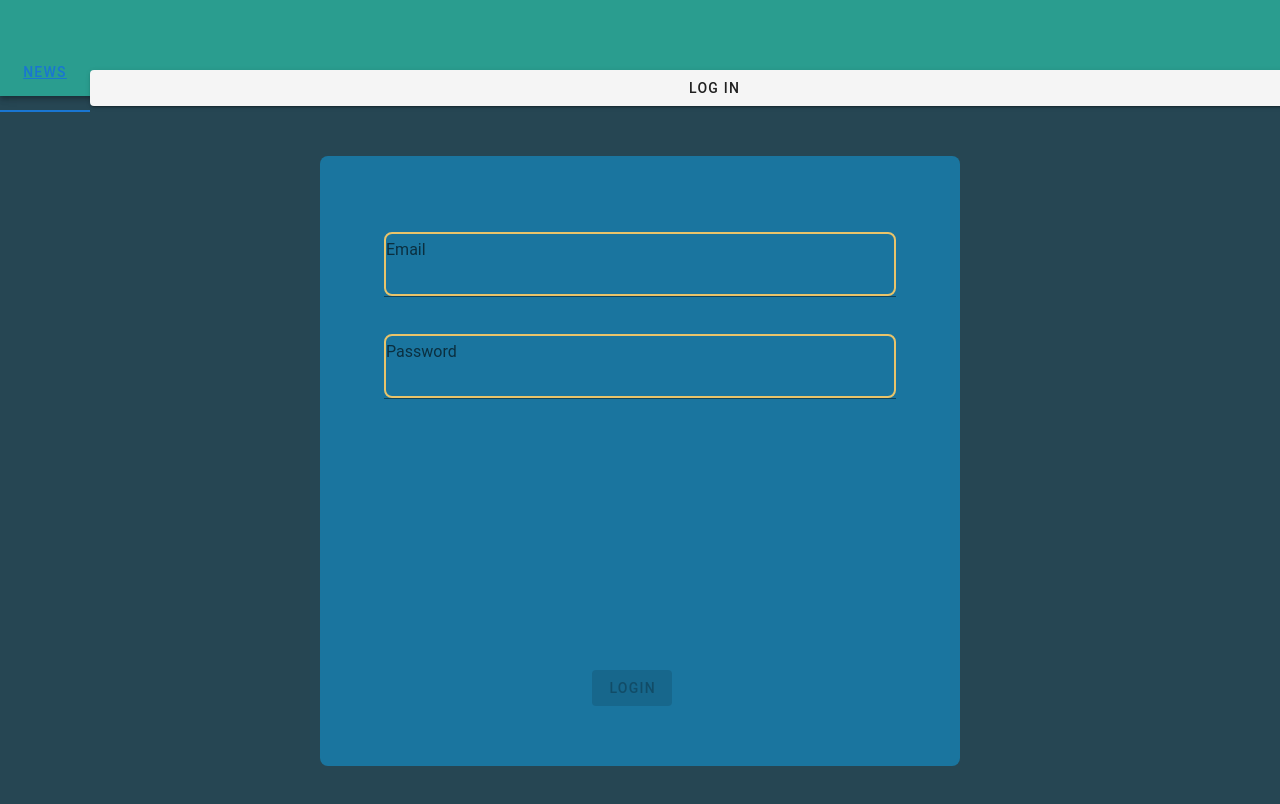
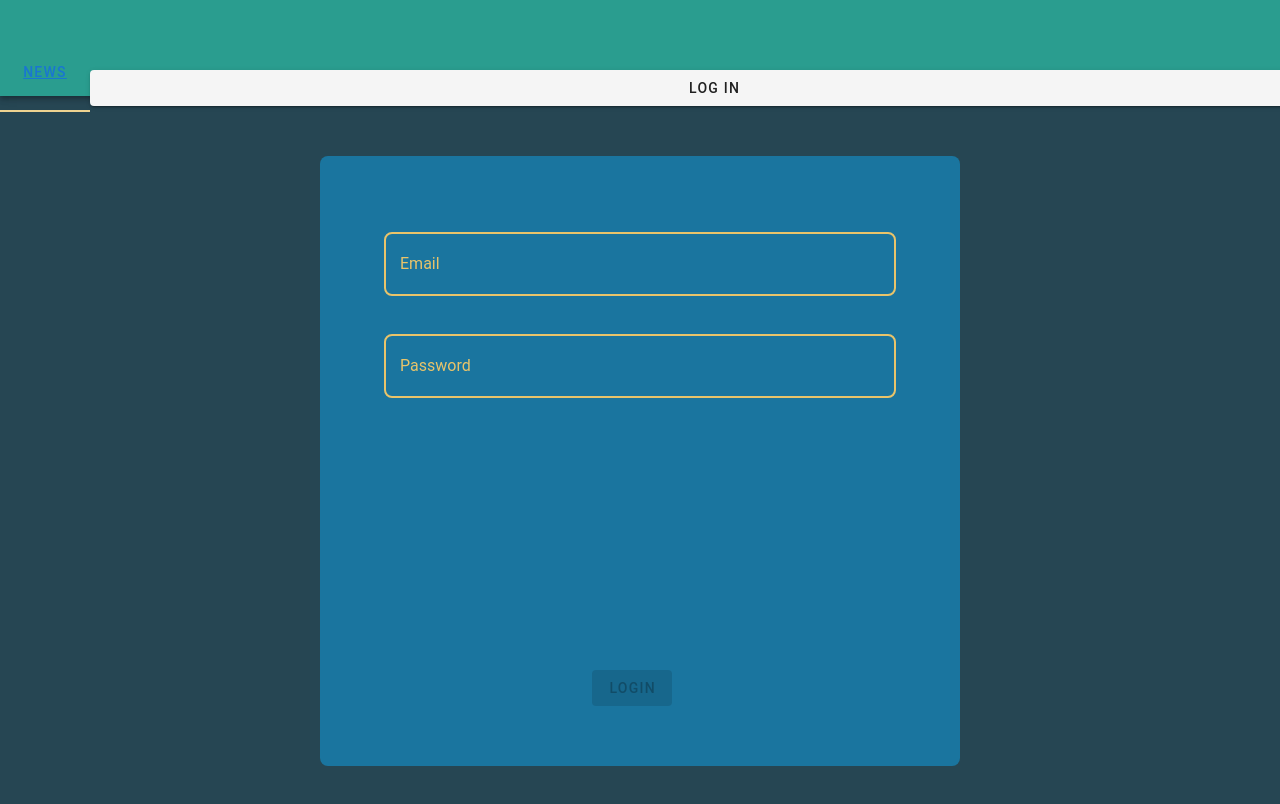
Before and after one commit to Qidsen/task1, a Vue app: page /login in a window 1280 px wide. Shown: the top 804 px of the page. Built offline with nearby package versions, Linux system fonts and the light colour scheme.

Commit message:
task1 (almost done with design)

```diff
--- a/src/views/Login.vue
+++ b/src/views/Login.vue
@@ -78,6 +78,9 @@ export default {
 </script>
 
 <style lang="scss">
+  .v-application .primary--text {
+    color: #eed390 !important;
+  }
   .webpage__login {
     display: flex;
 
@@ -100,12 +103,29 @@ export default {
           display: flex;
           justify-content: center;
 
+          .v-input__control .v-input__slot {
+            &:before, &:after {
+              display: none;
+            }
+          }
+
           .v-text-field__slot {
             height: 64px;
-            border: 2px solid #E9C46A;
             background: transparent;
             box-sizing: border-box;
-            border-radius: 8px;
+            label {
+              color: #E9C46A;
+              margin: 16px;
+            }
+            input {
+              padding: 14px;
+              max-height: 64px;
+              border: 2px solid #E9C46A;
+              border-radius: 8px;
+            }
+            input:-webkit-autofill {
+              -webkit-box-shadow: 0 0 0 64px #1A759F inset !important;
+            }
           }
         }
 
--- a/src/views/News.vue
+++ b/src/views/News.vue
@@ -54,7 +54,7 @@ export default {
       flex-direction: column;
 
       p {
-        margin: 100px 50px -50px 50px;
+        margin: 60px 50px 0px 50px;
         padding: 24px 24px;
         background: #1A759F;
         font-family: Rubik;
@@ -62,6 +62,7 @@ export default {
         font-weight: 700;
         line-height: 57px;
         color: white;
+        border-radius: 8px;
 
         span {
           font-size: 24px;
@@ -72,7 +73,7 @@ export default {
 
       .webpage__news-amount {
         background: transparent;
-        padding: 0;
+        padding: 0 0 40px 0;
 
         span {
           font-size: 48px;
```
